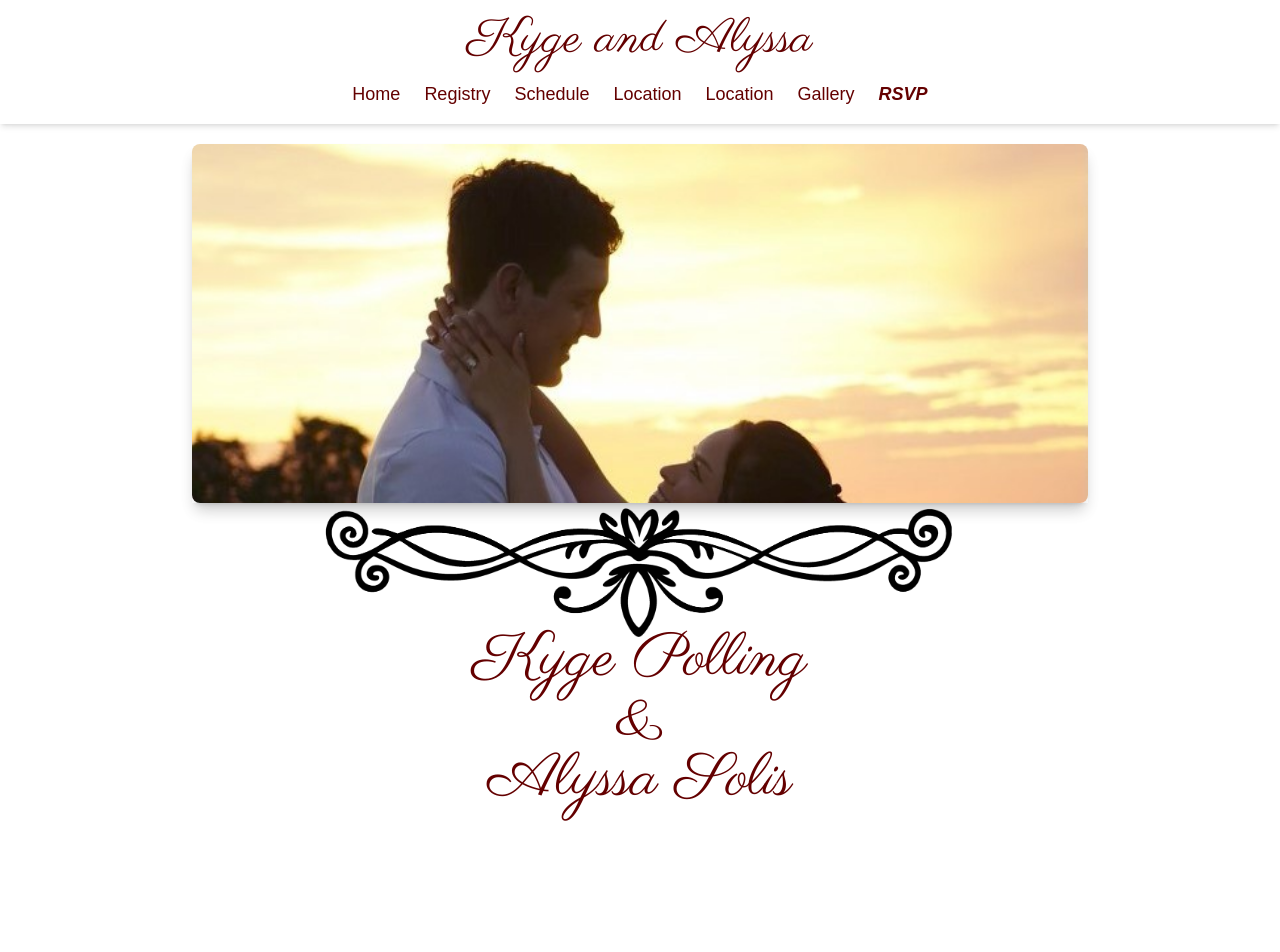
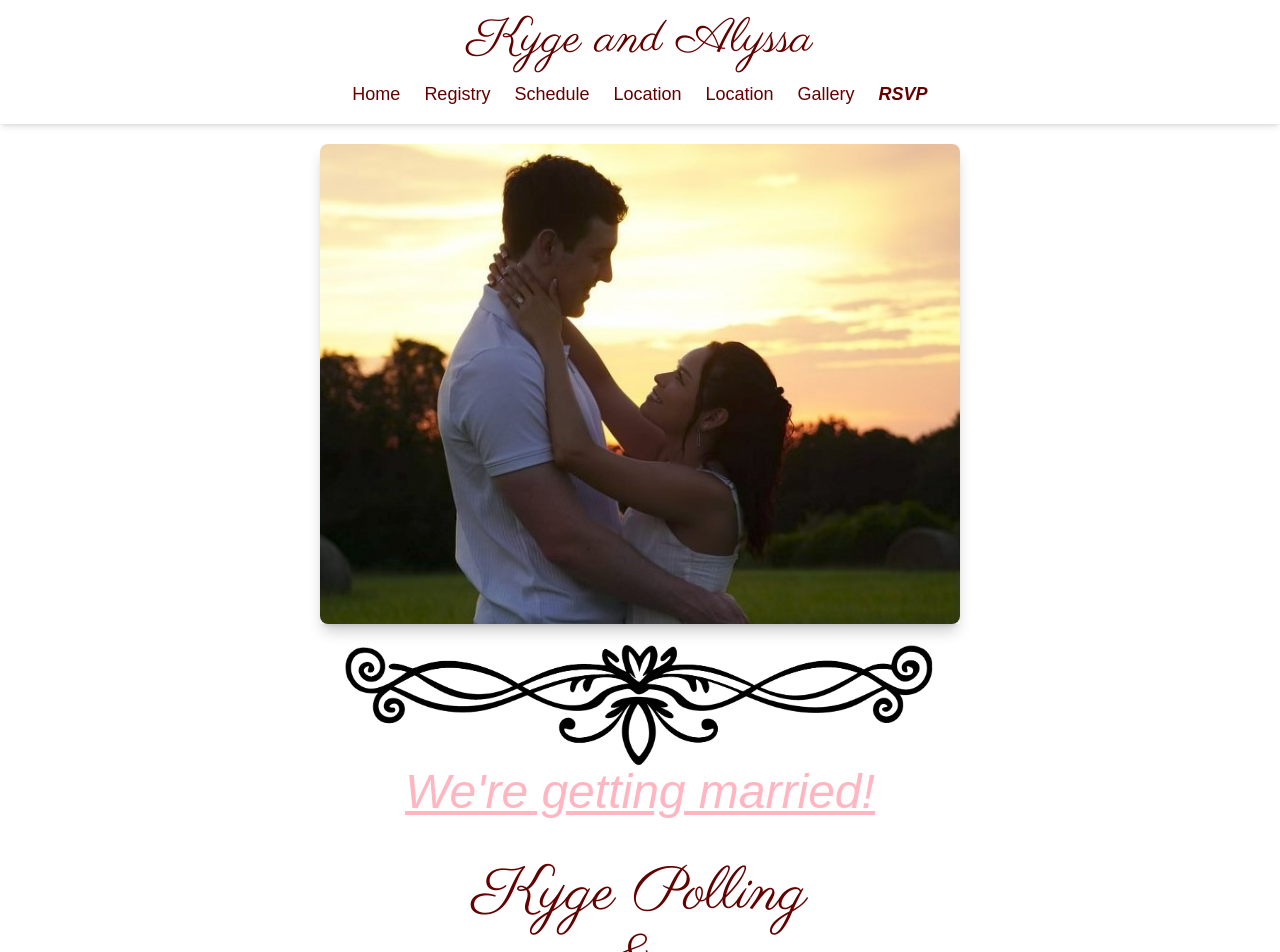
Before and after one commit to Craig-solis/WedWeb, a Next.js app: page / in a window 1280 px wide. Shown: the top 952 px of the page. Before the commit the page ends 821 px from the top, so only its background shows below. Built offline with nearby package versions, Linux system fonts and the light colour scheme.

Commit message:
Update 8/15

```diff
--- a/app/page.tsx
+++ b/app/page.tsx
@@ -6,8 +6,8 @@ const parisienne = Parisienne({ subsets: ['latin'], weight: '400' });
 
 export default function Home() {
   return (
-    <section id="hero-section" className="flex flex-col pt-28 items-center w-screen h-screen text-[var(--foreground)]">
-      <div id="hero-image-container" className="relative flex w-full max-w-[85%] sm:max-w-225 md:max-w-[70%] h-[60%] sm:h-[80%] md:h-[80%] mt-8 shadow-lg">
+    <section id="hero-section" className="flex flex-col pt-28 items-center w-full min-h-screen text-[var(--foreground)]">
+  <div id="hero-image-container" className="relative flex w-full max-w-[85%] sm:max-w-225 md:max-w-[50%] h-80 sm:h-96 md:h-[30rem] mt-8 shadow-lg">
         <Image
           id="hero-image"
           src="/20250802_011945000_iOS.jpg"
@@ -19,21 +19,26 @@ export default function Home() {
           priority
         />
       </div>
-      <div className="flex w-full max-w-[100%] sm:max-w-[80%] md:max-w-[50%] items-center justify-center">
+      <div className="flex w-full max-w-[100%] sm:max-w-[80%] md:max-w-[50%] items-center justify-center mt-4">
         <Image
           id="hero-image-2"
           src="/b95c293c-13cd-4b79-9559-ea1a4507ee77.png"
           alt="Description"
-          width={800}
-          height={200}
-          style={{ objectFit: "cover", objectPosition: "center" }}
-          className="w-325 h-full"
+          width={300}
+          height={100}
+          style={{ objectFit: "contain", objectPosition: "center" }}
+          className="w-[100%] sm:w-150 h-[100px] sm:h-auto"
           priority
         />
       </div>
-      <div id="hero-text" className="w-full h-40 flex items-center justify-center mt-0">
-        <h1 id="hero-title" className={`text-4xl sm:text-6xl flex-wrap font-bold text-center ${parisienne.className}`}>Kyge Polling <br /> & <br /> Alyssa Solis</h1>
-      </div>
+      <section className="w-full flex flex-col items-center">
+        <div>
+          <h1 className="text-[var(--accent)] italic underline text-3xl mt-0 sm:text-5xl sm:mb-12">We're getting married!</h1>
+        </div>
+        <div id="hero-text" className="w-full min-h-40 flex items-center justify-center mt-0">
+          <h1 id="hero-title" className={`text-4xl sm:text-6xl flex-wrap font-bold text-center ${parisienne.className}`}>Kyge Polling <br /> & <br /> Alyssa Solis</h1>
+        </div>
+      </section>
     </section>
   );
 }
```
